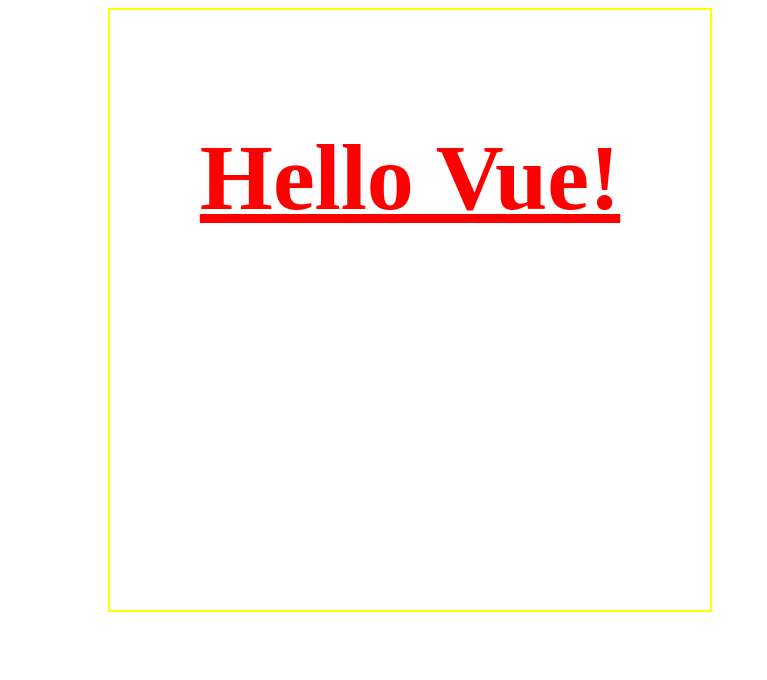
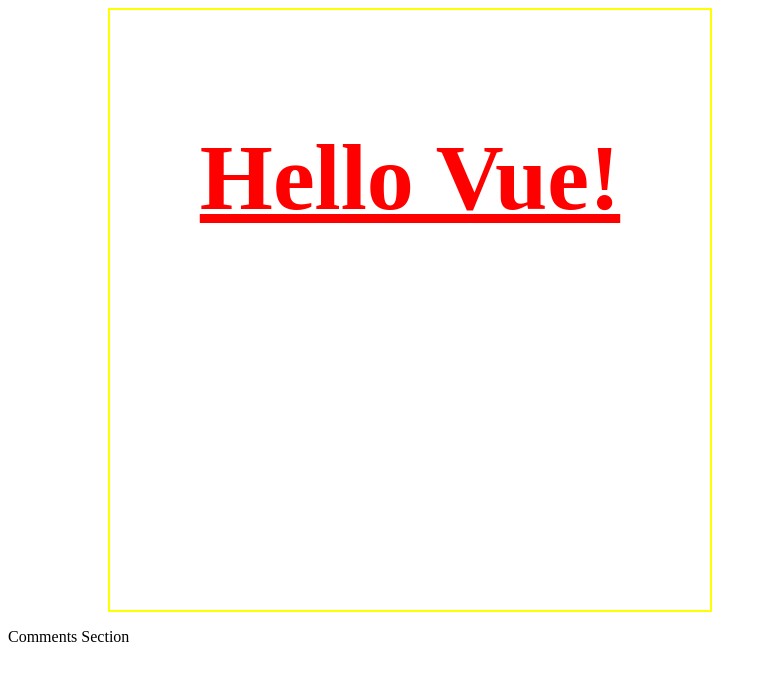
Before and after one commit to nagarjuna-gulla/vuejs_app, a plain HTML site: page index.html in a window 1280 px wide. Shown: the whole page, without its empty margins (0-767 px from the left). Drawn offline with nearby package versions, Linux system fonts and the light colour scheme.

Commit message:
comments section added in index file

```diff
--- a/index.html
+++ b/index.html
@@ -9,6 +9,10 @@
 
 		<div :style="styleObject" >
       <h1  :class="classObject" :style="{color: textColor, 'font-size': fontSize, textDecoration:underline}">{{ message }}</h1>
+    </div>
+    <div id="comments">
+      <p>Comments Section</p>
+
     </div>
 	</div>
 
```
